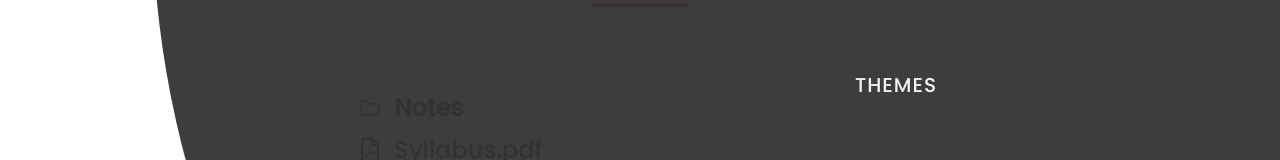
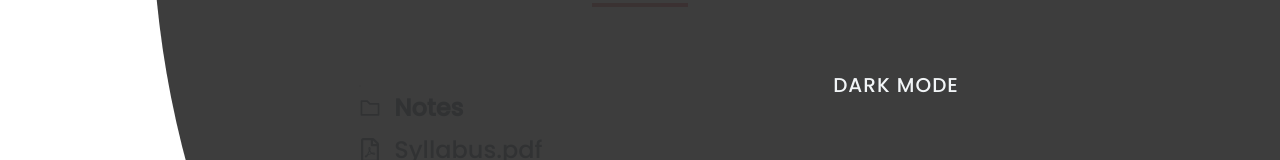
Before and after one commit to LibanWasTaken/alevels, a React (Create React App) app: page /physics in a window 1280 px wide. Both pictures are taken after a click on the element 1194 px from the left and 40 px from the top of the page. Shown: the part 177-337 px from the top of the page. Built offline with nearby package versions, Linux system fonts and the light colour scheme.

Commit message:
progress made on theming

```diff
--- /dev/null
+++ b/src/components/Darkmode.js
@@ -0,0 +1,37 @@
+import { React } from "react";
+
+import styled from "styled-components";
+
+const DarkMode = () => {
+  const setDark = () => {
+    localStorage.setItem("theme", "dark");
+  };
+
+  const setLight = () => {
+    localStorage.setItem("theme", "light");
+  };
+
+  if (!localStorage.getItem("theme")) {
+    setLight();
+  }
+
+  const switchTheme = () => {
+    localStorage.getItem("theme") === "dark" ? setLight() : setDark();
+  };
+
+  return (
+    <Wrapper>
+      <a href="" className="modeBtn" onClick={switchTheme}>
+        {localStorage.getItem("theme") === "light" ? "dark" : "light"} Mode
+      </a>
+    </Wrapper>
+  );
+};
+
+const Wrapper = styled.main`
+  .modeBtn {
+    cursor: pointer;
+  }
+`;
+
+export default DarkMode;
--- a/src/components/Navbar.js
+++ b/src/components/Navbar.js
@@ -1,32 +1,17 @@
-import { React, useState, useEffect } from "react";
+import { React, useState } from "react";
 import styled from "styled-components";
-import testLogo from "./../assets/testLogo.png";
-
-// const links = [
-//   {
-//     id: 1,
-//     url: "/",
-//     text: "home",
-//   },
-//   {
-//     id: 2,
-//     url: "/tokens",
-//     text: "tokens",
-//   },
-//   {
-//     id: 3,
-//     url: "/sites",
-//     text: "sites",
-//   },
-// ];
+import DarkMode from "./Darkmode";
 
 const Navbar = () => {
   const [showLinks, setShowLinks] = useState(false);
+  const [theme, setTheme] = useState("dark");
   const toggleLinks = () => {
     setShowLinks(!showLinks);
   };
 
   return (
+    <Theme>
+      <div className={localStorage.getItem("theme")}>
         <Wrapper>
           <nav>
             <div
@@ -42,7 +27,10 @@ const Navbar = () => {
                 <a href="/">Subjects</a>
               </li>
               <li className={showLinks ? "fade" : ""}>
-            <a href="#">Themes</a>
+                {/* <a href="#" onClick={switchTheme}>
+              {theme} Mode
+            </a> */}
+                <DarkMode />
               </li>
               <li className={showLinks ? "fade" : ""}>
                 <a href="/critics">Critics</a>
@@ -72,6 +60,8 @@ const Navbar = () => {
             </ul>
           </nav>
         </Wrapper>
+      </div>
+    </Theme>
   );
 };
 
@@ -198,10 +188,15 @@ const Wrapper = styled.section`
     flex-direction: column;
     clip-path: circle(50px at 90% -20%);
     -webkit-clip-path: circle(50px at 90% -20%);
+    /* clip-path: circle(50px at 92% 5%);
+    -webkit-clip-path: circle(50px at 92% 5%);
+    transition: all 0.5s ease-out, opacity 0.2s;
+     opacity: 0; */
     transition: all 0.5s ease-out;
     pointer-events: none;
   }
   .nav-links.open {
+    opacity: 1;
     clip-path: circle(1000px at 90% -10%);
     -webkit-clip-path: circle(1000px at 90% -10%);
     pointer-events: all;
@@ -262,4 +257,29 @@ const Wrapper = styled.section`
   }
 `;
 
+const Theme = styled.main`
+  .dark {
+    transition: 2s;
+    * {
+      color: #333;
+    }
+    .hamburger div {
+      background: #f2f5f7;
+    }
+    .nav-links {
+      background-color: hsla(0, 0%, 80%, 0.95);
+    }
+    .nav-links li a::before {
+      background-color: #333;
+    }
+
+    .toggle .line1 {
+      background-color: #333;
+    }
+    .toggle .line3 {
+      background-color: #333;
+    }
+  }
+`;
+
 export default Navbar;
--- a/src/components/Tree/Folder/TreeFolder.js
+++ b/src/components/Tree/Folder/TreeFolder.js
@@ -1,4 +1,6 @@
 import React, { useState, useEffect } from "react";
+import styled from "styled-components";
+
 import {
   AiOutlineFolderAdd,
   AiOutlineFileAdd,
@@ -21,10 +23,14 @@ import { useTreeContext } from "./../state/TreeContext";
 import { PlaceholderInput } from "./../TreePlaceholderInput";
 
 const FolderName = ({ isOpen, name, handleClick }) => (
-  <StyledName onClick={handleClick}>
-    {isOpen ? <AiOutlineFolderOpen /> : <AiOutlineFolder />}
-    &nbsp;&nbsp;{name}
-  </StyledName>
+  <Theme>
+    <div className={localStorage.getItem("theme")}>
+      <StyledName onClick={handleClick}>
+        {isOpen ? <AiOutlineFolderOpen /> : <AiOutlineFolder />}
+        &nbsp;&nbsp;{name}
+      </StyledName>
+    </div>
+  </Theme>
 );
 
 const Folder = ({ id, name, children, node }) => {
@@ -132,4 +138,10 @@ const Folder = ({ id, name, children, node }) => {
   );
 };
 
+const Theme = styled.main`
+  .dark {
+    background-color: red;
+  }
+`;
+
 export { Folder, FolderName };
--- a/src/components/Tree/Tree.style.js
+++ b/src/components/Tree/Tree.style.js
@@ -46,7 +46,8 @@ export const ActionsWrapper = styled.div`
 `;
 
 export const StyledName = styled.div`
-  background-color: white;
+  background-color: ${() =>
+    localStorage.getItem("theme") === "light" ? "white" : "#333"};
   display: flex;
   align-items: center;
   cursor: pointer;
@@ -69,7 +70,9 @@ export const VerticalLine = styled.section`
     left: 1px;
     width: 0;
     height: 100%;
-    border: 1px solid #dbdbdd;
+    /* border: 1px solid #dbdbdd; */
+    border: 1px solid
+      ${() => (localStorage.getItem("theme") === "light" ? "#dbdbdd" : "red")};
     z-index: -1;
   }
 `;
--- a/src/pages/ErrorPage.js
+++ b/src/pages/ErrorPage.js
@@ -2,6 +2,10 @@ import React from "react";
 import styled from "styled-components";
 import { Link } from "react-router-dom";
 const ErrorPage = () => {
+  function handleClick() {
+    console.log(localStorage.getItem("theme"));
+  }
+
   return (
     <Wrapper className="page-100">
       <section>
@@ -10,6 +14,9 @@ const ErrorPage = () => {
         <Link to="/" className="btn">
           go back home twat
         </Link>
+        <div className="btn" onClick={handleClick}>
+          mode test
+        </div>
       </section>
     </Wrapper>
   );
--- a/src/pages/HomePage.js
+++ b/src/pages/HomePage.js
@@ -4,6 +4,8 @@ import { FaCalculator, FaRocket, FaFlask, FaLaptopCode } from "react-icons/fa";
 
 const HomePage = () => {
   return (
+    <Theme>
+      <div className={localStorage.getItem("theme")}>
         <Wrapper>
           <ul>
             <li className="mathsTab">
@@ -44,6 +46,8 @@ const HomePage = () => {
             </li>
           </ul>
         </Wrapper>
+      </div>
+    </Theme>
   );
 };
 
@@ -149,6 +153,25 @@ const Wrapper = styled.main`
       }
     }
   }
+
+  /* theming */
+`;
+
+const Theme = styled.main`
+  .dark {
+    transition: 2s;
+    background-color: #333;
+    h3,
+    i {
+      color: white;
+    }
+    p {
+      color: #f2f5f7;
+    }
+    li:hover {
+      box-shadow: 0 0px 5px 0 #e6e6e6;
+    }
+  }
 `;
 
 export default HomePage;
--- a/src/pages/chemPage.js
+++ b/src/pages/chemPage.js
@@ -1,6 +1,7 @@
 import React from "react";
 import Tree from "./../components/Tree/Tree";
-import { Wrapper } from "./subjectSyles";
+import { Wrapper, Theme } from "./subjectStyles";
+
 import Yearly from "./paperSearch";
 
 export default function App() {
@@ -12,6 +13,7 @@ export default function App() {
     );
   }
   const subjectCode = 9701;
+
   function records(fileName, fileUrl, password) {
     return (
       <div className="link">
@@ -29,6 +31,8 @@ export default function App() {
   }
 
   return (
+    <Theme>
+      <div className={localStorage.getItem("theme")}>
         <Wrapper color={"#fc6d27"}>
           <div className="App">
             <div className="title">
@@ -110,7 +114,9 @@ export default function App() {
                     className="
             tip"
                   >
-                <Tree.File name={"Passwords are automatically copied.tip"} />
+                    <Tree.File
+                      name={"Passwords are automatically copied.tip"}
+                    />
                   </div>
 
                   <Tree.Folder name="Organic Revision">
@@ -159,5 +165,7 @@ export default function App() {
           </div>
           <Yearly data={subjectCode} />
         </Wrapper>
+      </div>
+    </Theme>
   );
 }
--- a/src/pages/mathsPage.js
+++ b/src/pages/mathsPage.js
@@ -1,5 +1,5 @@
 import React from "react";
-import { Wrapper } from "./subjectSyles";
+import { Wrapper, Theme } from "./subjectStyles";
 import Tree from "./../components/Tree/Tree";
 import Yearly from "./paperSearch";
 
@@ -15,6 +15,8 @@ export default function App() {
   const subjectCode = 9709;
 
   return (
+    <Theme>
+      <div className={localStorage.getItem("theme")}>
         <Wrapper color={"#55acee"}>
           <div className="App">
             <div className="title">
@@ -84,5 +86,7 @@ export default function App() {
           </div>
           <Yearly data={subjectCode} />
         </Wrapper>
+      </div>
+    </Theme>
   );
 }
--- a/src/pages/phyPage.js
+++ b/src/pages/phyPage.js
@@ -1,5 +1,5 @@
 import React from "react";
-import { Wrapper } from "./subjectSyles";
+import { Wrapper, Theme } from "./subjectStyles";
 import Tree from "./../components/Tree/Tree";
 import Yearly from "./paperSearch";
 
@@ -14,6 +14,8 @@ export default function App() {
   const subjectCode = 9702;
 
   return (
+    <Theme>
+      <div className={localStorage.getItem("theme")}>
         <Wrapper color={"#ce2029"}>
           <div className="App">
             <div className="title">
@@ -97,5 +99,7 @@ export default function App() {
           </div>
           <Yearly data={subjectCode} />
         </Wrapper>
+      </div>
+    </Theme>
   );
 }
--- a/src/pages/subjectSyles.js
+++ b/src/pages/subjectStyles.js
@@ -72,3 +72,21 @@ export const Wrapper = styled.main`
     }
   }
 `;
+
+export const Theme = styled.main`
+  .dark {
+    overflow: hidden;
+    background-color: #333;
+    * {
+      color: #f2f5f7;
+    }
+    .title {
+      /* color: var(--color, #f2f5f7); */
+      color: #f2f5f7;
+    }
+    .tree {
+      /* color: #f2f5f7; */
+      /* background-color: red; */
+    }
+  }
+`;
```
Lines whose indentation alone changed are shown as unchanged.
